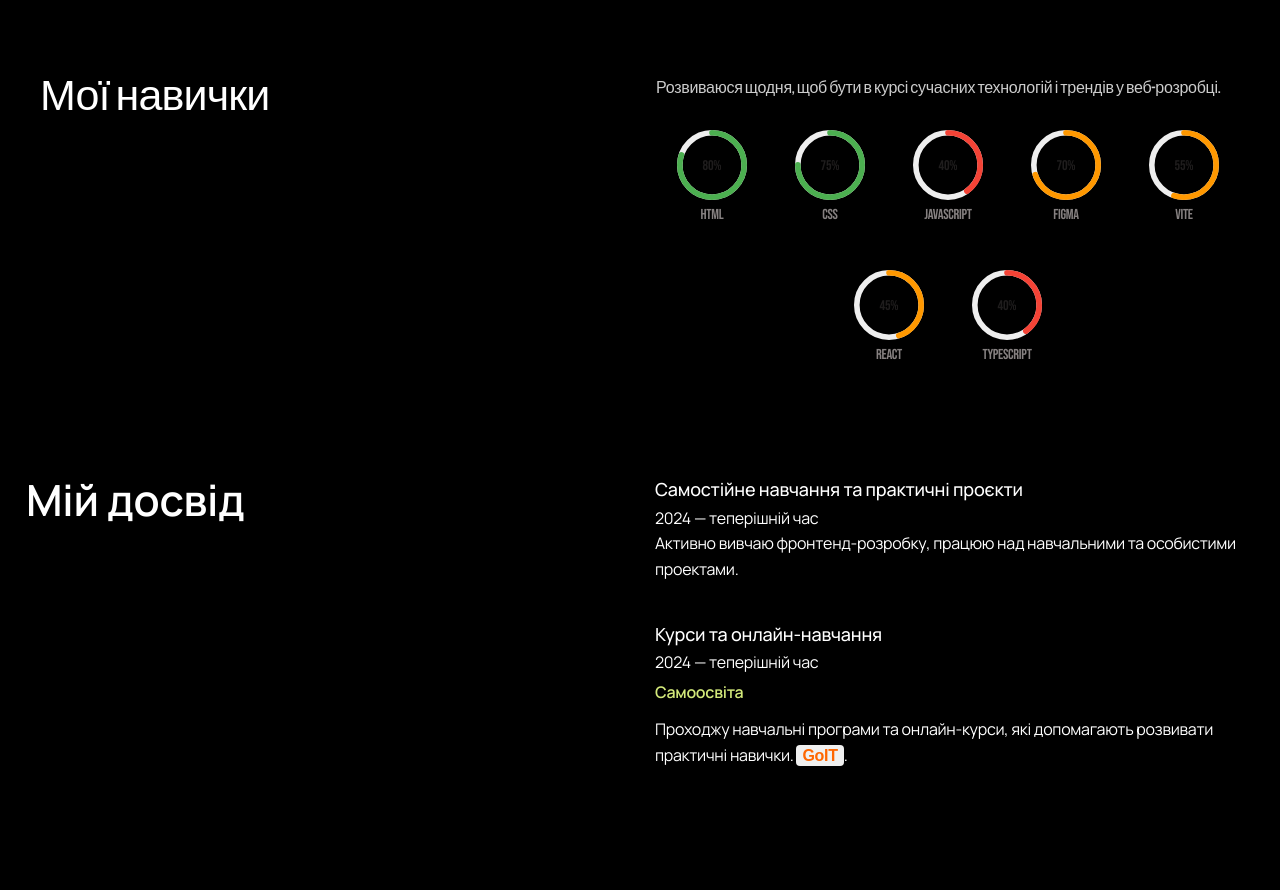
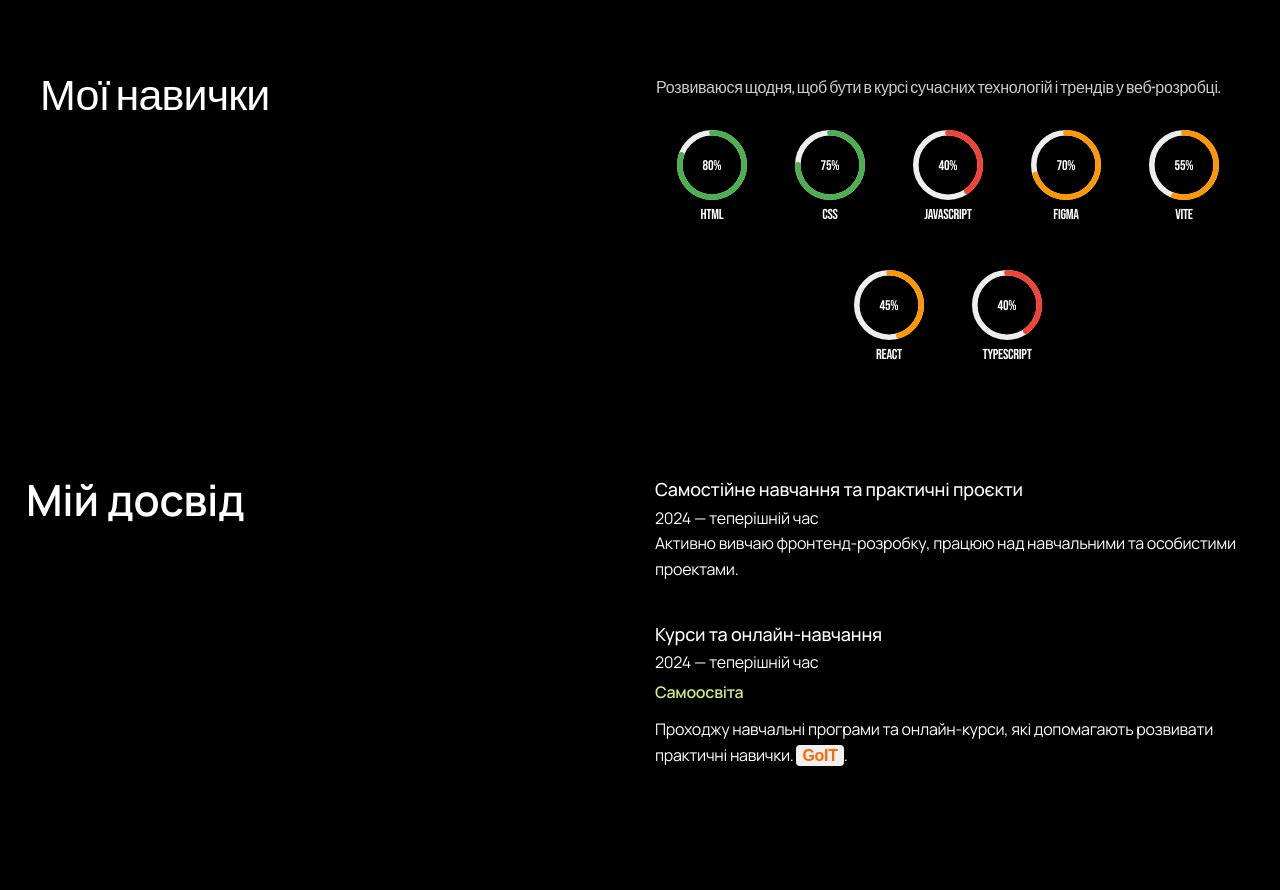
Before and after one commit to ljresetl/portfolio-frontend-react, a React (Vite) app: page / in a window 1280 px wide. Shown: the part 1260-2150 px from the top of the page. Built offline with nearby package versions, Linux system fonts and the light colour scheme.

Commit message:
up color skillCircle

```diff
--- a/src/components/Capabilities/SkillCircle/SkillCircle.module.scss
+++ b/src/components/Capabilities/SkillCircle/SkillCircle.module.scss
@@ -5,29 +5,26 @@
   transition:
     transform 0.3s ease,
     box-shadow 0.3s ease;
-  background-color: transparent; // прибирає фон
-  outline: none; // прибирає рамку при фокусі
+  background-color: transparent;
+  outline: none;
   border: none;
-  //   color: black;
+  color: var(--text-color); // основний текстовий колір з теми
 
   &:hover {
     transform: scale(1.08);
-    // box-shadow: 0 4px 12px rgba(0, 0, 0, 0.2);
     background-color: transparent;
-    color: black;
+    color: var(--accent-color); // акцент при наведенні
   }
 
   .label {
     margin-top: 0.5rem;
     font-size: 0.9rem;
-    color: #868181;
+    color: var(--text-color); // використовує змінну теми
     transition: color 0.3s ease;
-    // color: black;
   }
 
   &:hover .label {
-    color: #fff; // ще світліше при наведенні
+    color: var(--accent-color); // акцент при наведенні
     background-color: transparent;
-    color: black;
   }
 }
--- a/src/components/Capabilities/SkillCircle/SkillCircle.tsx
+++ b/src/components/Capabilities/SkillCircle/SkillCircle.tsx
@@ -18,10 +18,10 @@ const SkillCircle: React.FC<SkillCircleProps> = ({ label, level }) => {
         value={level}
         text={`${level}%`}
         styles={buildStyles({
-          textColor: "#1f1d1dff",
-          pathColor: level > 70 ? "#4caf50" : level > 40 ? "#ff9800" : "#f44336",
-          trailColor: "#eee",
-        })}
+  textColor: "var(--text-color)", // ← тепер використовує змінну теми
+  pathColor: level > 70 ? "#4caf50" : level > 40 ? "#ff9800" : "#f44336",
+  trailColor: "#eee",
+})}
       />
       <div className={styles.label}>{label}</div>
     </div>
```
